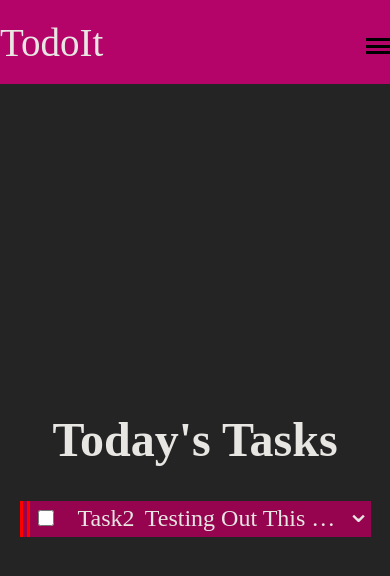
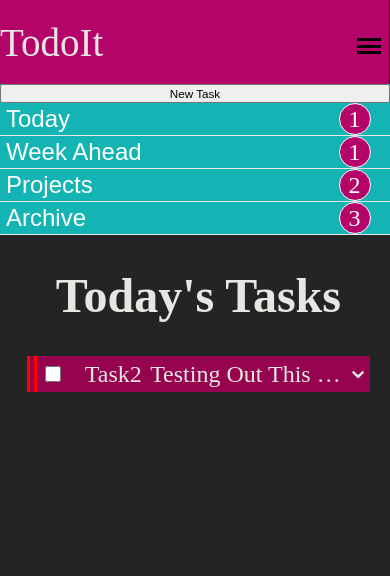
Before and after one commit to ngvuong/TodoList, a plain HTML site: page index.html in a window 390 px wide. Both pictures are taken after a click on the element 378 px from the left and 46 px from the top of the page. Drawn offline with Linux system fonts and the light colour scheme.

Commit message:
Update collapsible menu media query

```diff
--- a/style.css
+++ b/style.css
@@ -22,7 +22,7 @@ body {
 .grid-container {
   display: grid;
   grid-template-columns: 1fr 3fr;
-  grid-template-columns: minmax(250px, 1fr) 3fr;
+  grid-template-columns: minmax(250px, 1fr) 4fr;
   grid-template-areas:
     "header header"
     "nav main";
@@ -48,20 +48,10 @@ body {
 
 .view-nav {
   grid-area: nav;
-  /* min-width: 250px; */
+  min-width: 250px;
   max-width: 70%;
   min-height: 90vh;
   background-color: rgb(20, 180, 180);
-}
-
-.view-nav.toggle {
-  width: 2rem;
-  min-width: 0;
-  background-color: red;
-  /* position: absolute; */
-}
-
-.view-nav * {
 }
 
 .view-nav.toggle:first-child {
@@ -69,8 +59,9 @@ body {
 }
 
 .nav-icon {
+  display: none;
   width: 1.5rem;
-  margin: 0.5rem 0 0 0.5rem;
+  margin: 0.5rem 0.5rem 0 0.5rem;
 }
 
 .nav-icon div {
@@ -87,6 +78,7 @@ body {
   display: flex;
   /* justify-content: space-around; */
   margin: 15% 0 0 5%;
+  align-items: center;
   border-bottom: 1px solid;
 }
 
@@ -158,7 +150,7 @@ form select {
 } */
 
 textarea {
-  resize: vertical;
+  resize: none;
 }
 
 .cancel {
@@ -201,6 +193,10 @@ textarea {
   border-bottom-right-radius: 20px; */
 }
 
+.task-short span {
+  padding: 0 0.3rem 0 0;
+}
+
 .task-short *:nth-child(3) {
   text-overflow: ellipsis;
   white-space: nowrap;
@@ -221,7 +217,6 @@ textarea {
   grid-template-columns: 1fr 1em;
 }
 .task-short.hidden * {
-  /* visibility: hidden; */
   display: none;
 }
 
@@ -232,7 +227,7 @@ textarea {
 
 .task-short.hidden *:not(:nth-child(2)) {
   /* visibility: hidden; */
-  display: none;
+  /* display: none; */
   /* height: 100%; */
 }
 
@@ -357,24 +352,46 @@ button:disabled {
   background: gray;
 }
 
-@media screen and (max-width: 768px) {
+@media screen and (max-width: 800px) {
   .view-nav {
-    /* display: none; */
-    position: absolute;
+    display: none;
+    /* position: absolute;
     width: 0;
-    opacity: 0;
+    opacity: 0; */
   }
   .grid-container {
-    width: 100vw;
+    /* width: 100vw; */
     display: flex;
     flex-direction: column;
-    /* grid-template-columns: 1fr; */
-    /* grid-template-areas:
-      "header"
-      "main"; */
   }
   .view {
-    margin: auto;
+    /* margin: auto; */
+  }
+
+  .nav-icon {
+    display: block;
+  }
+  .view-nav.toggle {
+    display: flex;
+    flex-direction: column;
+    position: initial;
+
+    opacity: 1;
+    width: 100vw;
+    max-width: 100vw;
+    min-height: auto;
+  }
+  .view-nav.toggle div {
+    margin: 0;
+  }
+  .view-nav.toggle btn {
+    font-size: ;
+  }
+  .nav-stats {
+    margin: 0 5% 0 auto;
+  }
+  .task-btn {
+    margin: 0;
   }
 }
 
```
